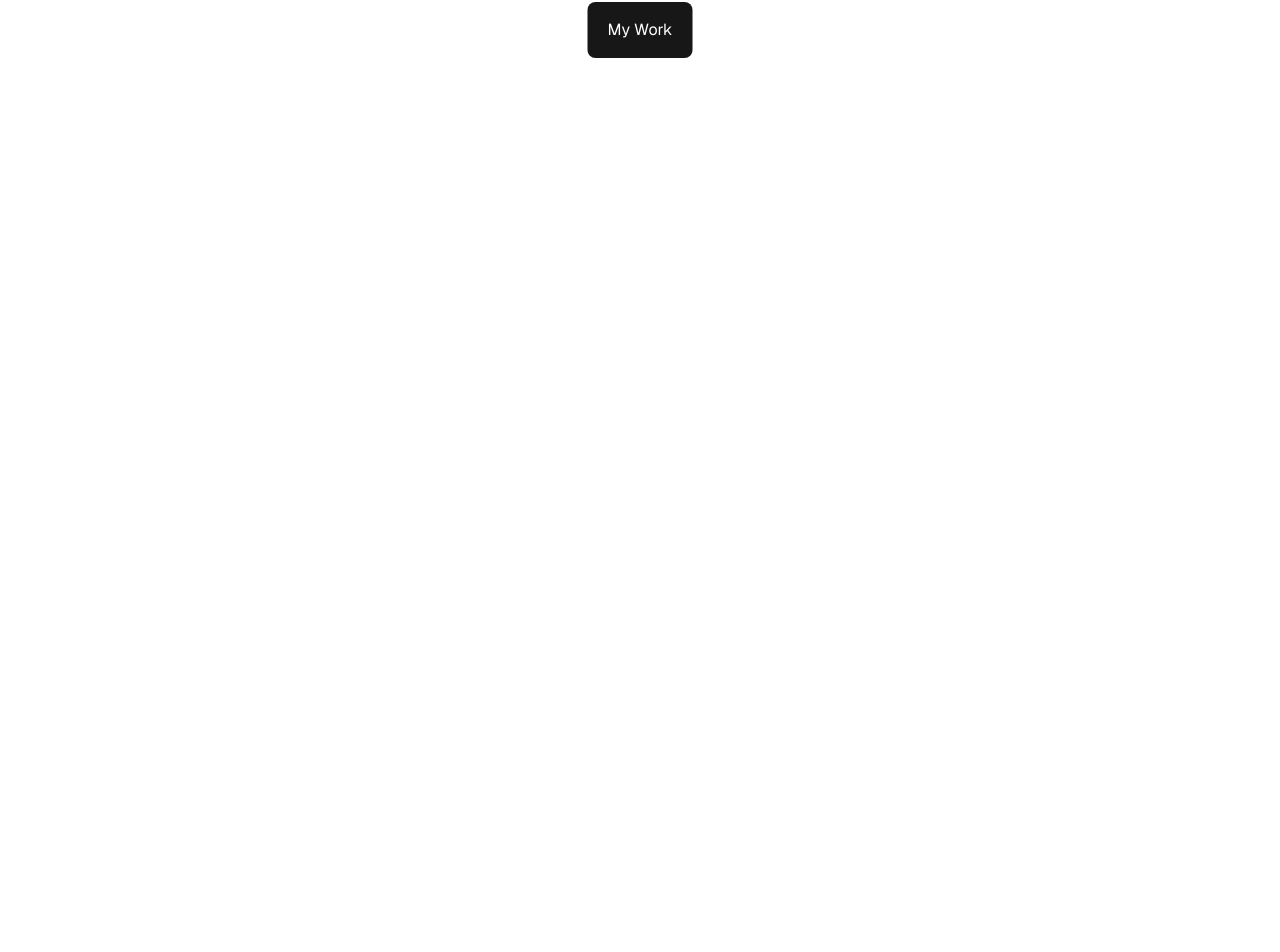
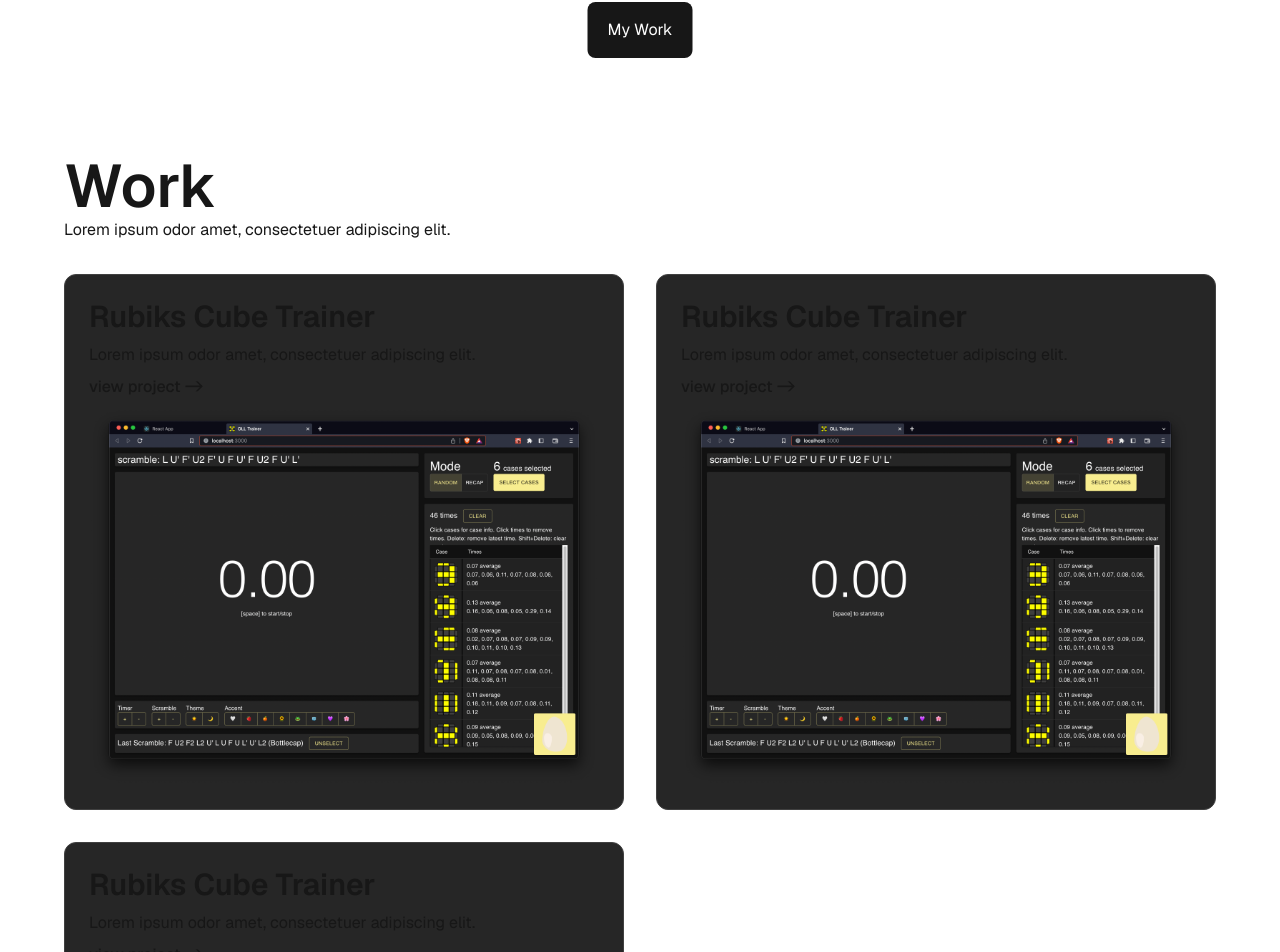
Before and after one commit to s-leirbag/portfolio, a Next.js app: page / in a window 1280 px wide. Shown: the part 710-1662 px from the top of the page. Before the commit the page ends 800 px from the top, so only its background shows below. Built offline with nearby package versions, Linux system fonts and the light colour scheme.

Commit message:
work section in homepage

```diff
--- a/app/page.tsx
+++ b/app/page.tsx
@@ -1,14 +1,16 @@
 import Image from "next/image";
+import Link from "next/link";
 
 export default function Home() {
   return (
-    <div className="items-center justify-items-center min-h-screen font-[family-name:var(--font-geist-sans)]">
-      <main className="w-full sm:w-[640] md:w-[768] lg:w-[1024] h-screen p-16 flex flex-col gap-8 items-center justify-center sm:items-start">
+    <div className="justify-items-center font-[family-name:var(--font-geist-sans)]">
+      <main className="w-full sm:w-[640] md:w-[768] lg:w-[1024]">
+        <div className="h-screen p-16 flex flex-col justify-center">
           <div className="w-full flex flex-col md:flex-row gap-12">
             <Image
               className="rounded-2xl lg:w-64 lg:h-64 w-48 h-48 md:order-1"
               src="/professional_photo.jpeg"
-            alt="Next.js logo"
+              alt="portrait photo"
               width={2344}
               height={2344}
               priority
@@ -18,13 +20,14 @@ export default function Home() {
                 Gabriel Shiu
               </h1>
               <p>
-              Lorem ipsum odor amet, consectetuer adipiscing elit. Rutrum nostra
-              mus phasellus potenti hac. Class blandit gravida semper; pharetra
-              amet nibh sem dis? Donec consequat sagittis augue curabitur
-              dapibus ornare dapibus facilisis. Venenatis maecenas eros
-              suspendisse nec ultrices platea. Bibendum massa nibh ridiculus
-              lorem mus. Egestas
+                Lorem ipsum odor amet, consectetuer adipiscing elit. Rutrum
+                nostra mus phasellus potenti hac. Class blandit gravida semper;
+                pharetra amet nibh sem dis? Donec consequat sagittis augue
+                curabitur dapibus ornare dapibus facilisis. Venenatis maecenas
+                eros suspendisse nec ultrices platea. Bibendum massa nibh
+                ridiculus lorem mus. Egestas
               </p>
+            </div>
           </div>
         </div>
         <a
@@ -35,6 +38,73 @@ export default function Home() {
         >
           My Work
         </a>
+        <div className="w-full py-16">
+          <div className="w-full md:w-[640] lg:w-[768] px-16 m-auto">
+            <h2 className="text-3xl sm:text-6xl py-0.5 rounded font-semibold">
+              Work
+            </h2>
+            <p>Lorem ipsum odor amet, consectetuer adipiscing elit.</p>
+          </div>
+          <div className="mt-8 w-full px-16 grid grid-cols-2 gap-8">
+            <div className="bg-neutral-800 border-neutral-700 border rounded-xl p-6 flex flex-col gap-2">
+              <h3 className="text-xl sm:text-3xl rounded font-semibold">
+                Rubiks Cube Trainer
+              </h3>
+              <p>Lorem ipsum odor amet, consectetuer adipiscing elit.</p>
+              <Link
+                href={"/work/oll-trainer"}
+                className="font-medium hover:underline"
+              >
+                view project {"->"}
+              </Link>
+              <Image
+                src="/train-mui.png"
+                alt="project thumbnail"
+                width={2852}
+                height={2112}
+                priority
+              />
+            </div>
+            <div className="bg-neutral-800 border-neutral-700 border rounded-xl p-6 flex flex-col gap-2">
+              <h3 className="text-xl sm:text-3xl rounded font-semibold">
+                Rubiks Cube Trainer
+              </h3>
+              <p>Lorem ipsum odor amet, consectetuer adipiscing elit.</p>
+              <Link
+                href={"/work/oll-trainer"}
+                className="font-medium hover:underline"
+              >
+                view project {"->"}
+              </Link>
+              <Image
+                src="/train-mui.png"
+                alt="project thumbnail"
+                width={2852}
+                height={2112}
+                priority
+              />
+            </div>
+            <div className="bg-neutral-800 border-neutral-700 border rounded-xl p-6 flex flex-col gap-2">
+              <h3 className="text-xl sm:text-3xl rounded font-semibold">
+                Rubiks Cube Trainer
+              </h3>
+              <p>Lorem ipsum odor amet, consectetuer adipiscing elit.</p>
+              <Link
+                href={"/work/oll-trainer"}
+                className="font-medium hover:underline"
+              >
+                view project {"->"}
+              </Link>
+              <Image
+                src="/train-mui.png"
+                alt="project thumbnail"
+                width={2852}
+                height={2112}
+                priority
+              />
+            </div>
+          </div>
+        </div>
       </main>
     </div>
   );
```
Also changed, not shown: public/train-mui.png (added). Lines whose indentation alone changed are shown as unchanged.
